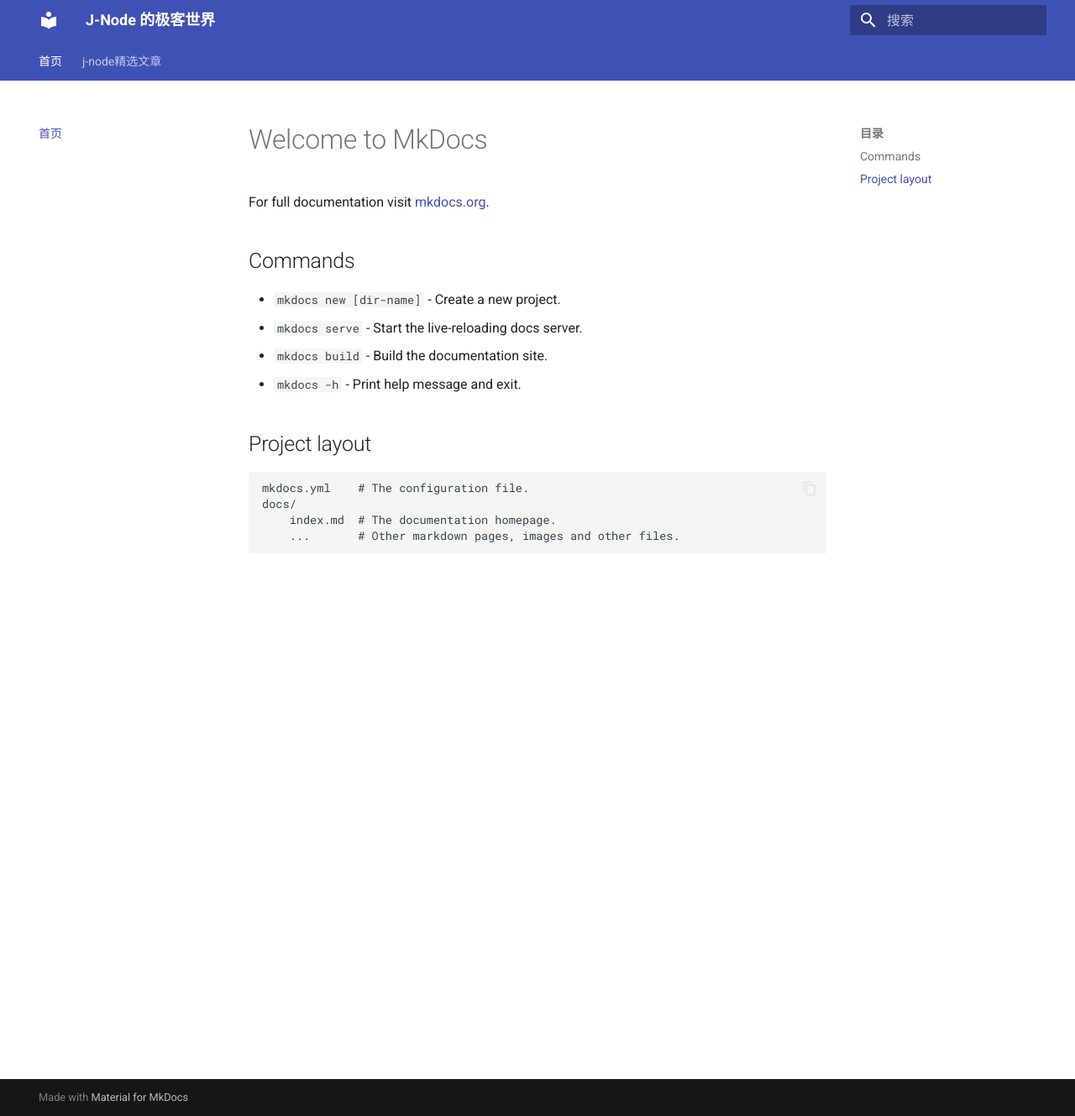
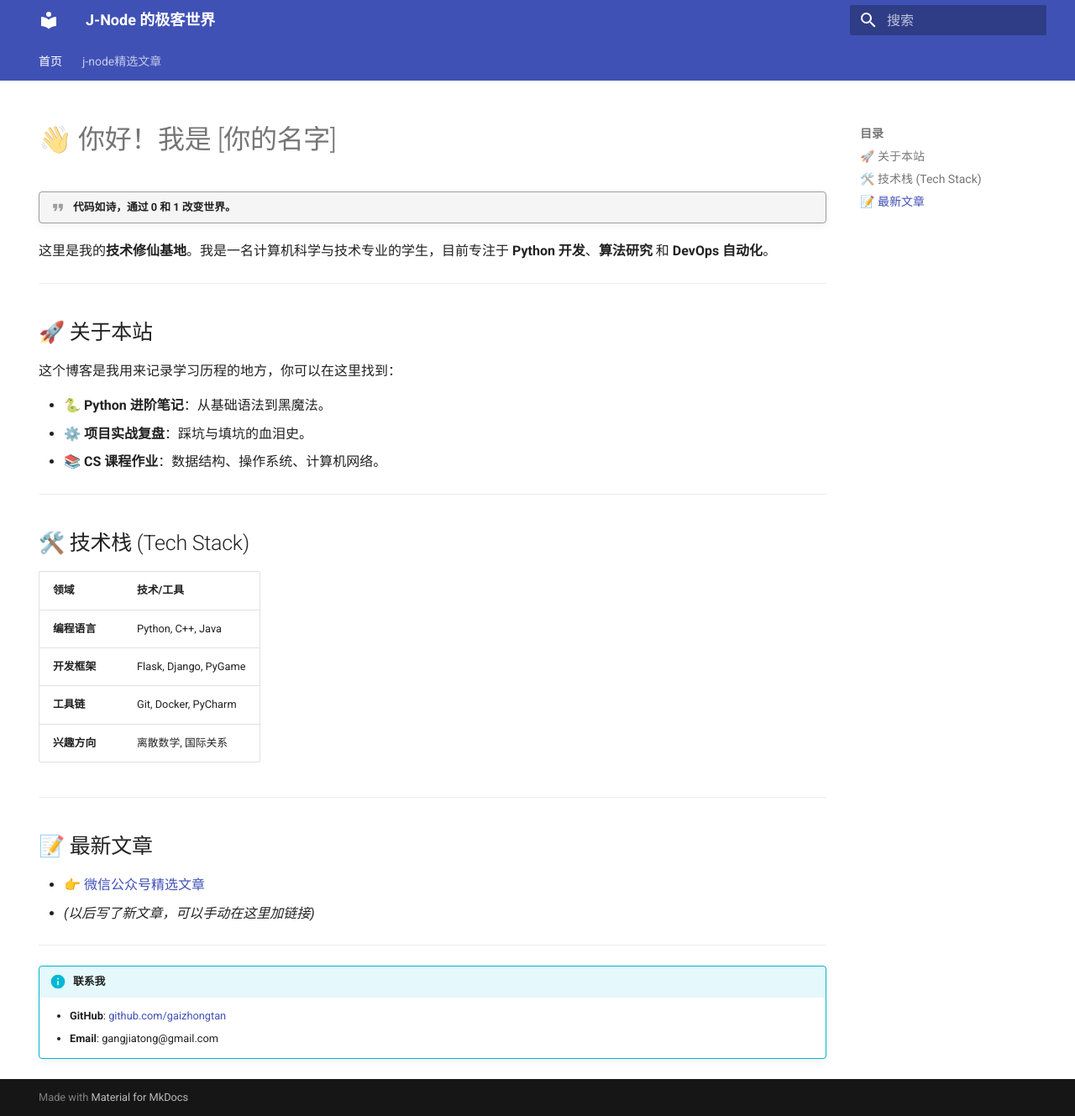
Before and after one commit to gaizhongtan/my-blog, an MkDocs documentation site: the page built from docs/index.md, in a window 1280 px wide and 1329 px high. Shown: the whole window at 84% size. Built offline with MkDocs 1.6.1 and Material for MkDocs 9.7.7, drawn with Linux system fonts in a browser that asks for light colours.

Commit message:
重构博客首页

```diff
--- a/docs/index.md
+++ b/docs/index.md
@@ -1,17 +1,45 @@
-# Welcome to MkDocs
+---
+title: 首页
+hide:
+  - navigation # (可选) 首页隐藏侧边导航，看起来更像 Landing Page
+---
 
-For full documentation visit [mkdocs.org](https://www.mkdocs.org).
+# 👋 你好！我是 [你的名字]
 
-## Commands
+!!! quote "代码如诗，通过 0 和 1 改变世界。"
 
-* `mkdocs new [dir-name]` - Create a new project.
-* `mkdocs serve` - Start the live-reloading docs server.
-* `mkdocs build` - Build the documentation site.
-* `mkdocs -h` - Print help message and exit.
+这里是我的**技术修仙基地**。我是一名计算机科学与技术专业的学生，目前专注于 **Python 开发**、**算法研究** 和 **DevOps 自动化**。
 
-## Project layout
+---
 
-    mkdocs.yml    # The configuration file.
-    docs/
-        index.md  # The documentation homepage.
-        ...       # Other markdown pages, images and other files.
+## 🚀 关于本站
+
+这个博客是我用来记录学习历程的地方，你可以在这里找到：
+
+* 🐍 **Python 进阶笔记**：从基础语法到黑魔法。
+* ⚙️ **项目实战复盘**：踩坑与填坑的血泪史。
+* 📚 **CS 课程作业**：数据结构、操作系统、计算机网络。
+
+---
+
+## 🛠️ 技术栈 (Tech Stack)
+
+| 领域 | 技术/工具 |
+| :--- | :--- |
+| **编程语言** | Python, C++, Java |
+| **开发框架** | Flask, Django, PyGame |
+| **工具链** | Git, Docker, PyCharm |
+| **兴趣方向** | 离散数学, 国际关系 |
+
+---
+
+## 📝 最新文章
+
+* [👉 微信公众号精选文章](./my-first-post.md)
+* *(以后写了新文章，可以手动在这里加链接)*
+
+---
+
+!!! info "联系我"
+    * **GitHub**: [github.com/gaizhongtan](https://github.com/gaizhongtan)
+    * **Email**: gangjiatong@gmail.com
```
